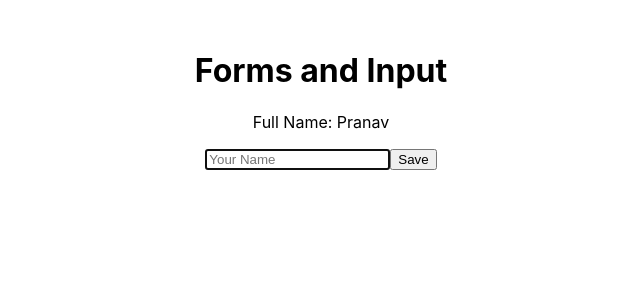
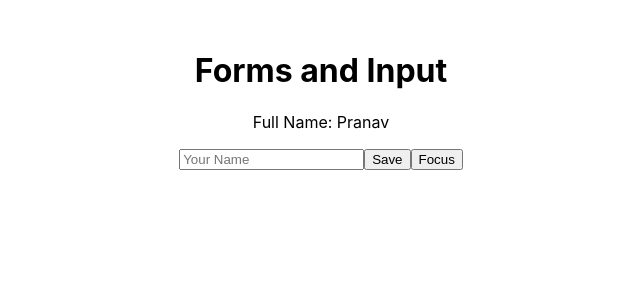
Before and after one commit to Alexmhack/try-react, a React (Create React App) app in the folder try-reactjs/: page / in a window 1280 px wide. Shown: the top 300 px of the page, without its empty margins (319-959 px from the left). Built offline with nearby package versions, Linux system fonts and the light colour scheme.

Commit message:
focus on button click

```diff
--- a/try-reactjs/src/learning/FormsAndInput.js
+++ b/try-reactjs/src/learning/FormsAndInput.js
@@ -29,6 +29,10 @@ class FormsAndInput extends Component {
 			fullName: 'Pranav'
 		})
 
+		// this.inputFullNameRef.current.focus()
+	}
+
+	handleFocusClick = () => {
 		this.inputFullNameRef.current.focus()
 	}
 
@@ -41,6 +45,7 @@ class FormsAndInput extends Component {
 				<form action='.' method='POST' onSubmit={this.handleSubmit}>
 					<input ref={this.inputFullNameRef} type='text' name='fullName' onChange={this.handleInputChange} placeholder='Your Name'></input>
 					<button type='submit'>Save</button>
+					<button onClick={this.handleFocusClick} type='submit'>Focus</button>
 				</form>
 			</div>
 		)
```
